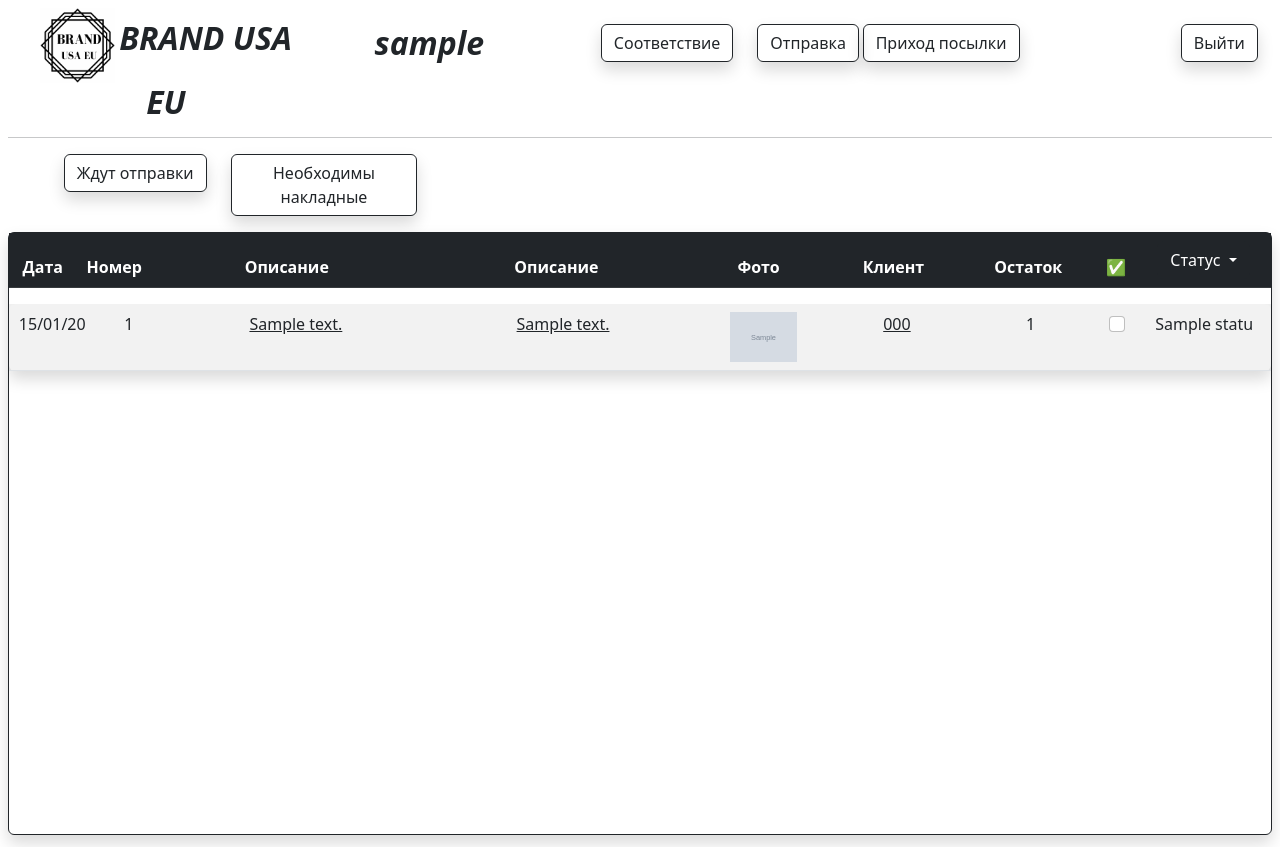
After one commit to DanilZubarev/GBayer, a Django app: a page that uses GBayer/dashbord/templates/dashbord/sk_base.html in a window 1280 px wide. The commit adds this page. Run offline with Django 4.2, Linux system fonts and the light colour scheme; a user stored in the database is signed in; tables that the repository leaves empty hold one stand-in row (values such as "Sample post"); grey boxes marked "Sample" are stand-in pictures.

Commit message:
Доработан рабочий стол склад

```diff
--- a/GBayer/base/models.py
+++ b/GBayer/base/models.py
@@ -15,7 +15,7 @@ class Product(models.Model):
     residue = models.IntegerField(verbose_name='Остаток')
     status = models.ForeignKey('Status', on_delete=models.PROTECT, default=1, verbose_name='Статус')
     category = models.ForeignKey('Category', on_delete=models.PROTECT, default=2, null=True, verbose_name='Категория')
-    employee = models.ForeignKey('auth.User', on_delete=models.CASCADE, verbose_name='Сотрудник')
+    employee = models.ForeignKey('auth.User', null=True, on_delete=models.CASCADE, verbose_name='Сотрудник')
 
     def get_absolute_url(self):
         return reverse('product', kwargs={'product_id': self.pk})
--- a/GBayer/dashbord/form.py
+++ b/GBayer/dashbord/form.py
@@ -11,14 +11,14 @@ class NewGoodsForms(forms.ModelForm):
 
     class Meta:
         model = Goods
-        fields = ['description', 'image', 'weight', 'brand', 'shipping', 'batch',]
+        fields = ['description', 'image', 'weight', 'brand']
         widgets = {
             'description': forms.TextInput(
                 attrs={'class': 'form-control', 'placeholder': 'Описание товара: характеристика, цвет, размер и т.п.'}),
             'image': forms.FileInput(attrs={'class': 'form-control form-control'}),
             'brand': forms.Select(attrs={'class': 'form-select'}),
             'weight': forms.TextInput(
-                attrs={'class': 'form-control', 'placeholder': 'Вес в граммах'}),
+                attrs={'class': 'form-control', 'placeholder': 'Введите вес'}),
         }
 
 
--- a/GBayer/dashbord/templates/dashbord/am_client.html
+++ b/GBayer/dashbord/templates/dashbord/am_client.html
@@ -3,7 +3,7 @@
 {% block content %}
 <div class="container-fluid">
     <div class="row">
-        <div class="row col-4 text-center shadow" style="height: 430px;">
+        <div class="row col-4 text-center" style="height: 430px;">
             <h3 class="col-8"><strong>Клиент</strong></h3>
             <div class="col-3 text-center">
                 <button class="btn btn-outline-light text-secondary" type="button" data-bs-toggle="collapse"
--- a/GBayer/dashbord/templates/dashbord/sk_dashbord.html
+++ b/GBayer/dashbord/templates/dashbord/sk_base.html
@@ -3,7 +3,7 @@
 <html lang="en">
 <head>
     <meta charset="UTF-8">
-    <title>Title</title>
+    <title>{{title}}</title>
     <link href="https://cdn.jsdelivr.net/npm/bootstrap@5.2.3/dist/css/bootstrap.min.css" rel="stylesheet" integrity="sha384-rbsA2VBKQhggwzxH7pPCaAqO46MgnOM80zW1RWuH61DGLwZJEdK2Kadq2F9CUG65" crossorigin="anonymous">
     <script src="https://cdn.jsdelivr.net/npm/bootstrap@5.2.3/dist/js/bootstrap.bundle.min.js" integrity="sha384-kenU1KFdBIe4zVF0s0G1M5b4hcpxyD9F7jL+jjXkk+Q2h455rYXK/7HAuoJl+0I4" crossorigin="anonymous"></script>
     <link rel="shortcut icon" href="{% static 'base/images/favicon.ico' %}" type="image/x-icon">
@@ -15,12 +15,34 @@
                 <a href = "{% url 'general' %}"><img src="{% static 'base/images/Logo_black1.png' %}" height="75"></a>
                 <span class="h2"><em><strong>BRAND USA EU</strong></em></span>
             </div>
+            <div class="col-2 mt-3 text-center">
+                <span class="h2"><em><strong>{{user.username}}</strong></em></span>
+            </div>
+            <div class="col-2 text-end">
+                <a href = "{% url 'sk' %}"><button type="button" class="shadow btn btn-outline-dark mt-3">
+                    Соответствие
+                </button></a>
+            </div>
             <div class="col-1 text-center">
-                <a href = "{% url 'start' %}"><button type="button" class="shadow btn btn-outline-dark btn-lg mt-3">
+                <a href="{% url 'sk_send' %}"><button type="button" class="shadow btn btn-outline-dark mt-3">
+                    Отправка
+                </button></a>
+            </div>
+            <div class="col-2 text-start">
+                <a href = "{% url 'sk_batch' %}"><button type="button" class="shadow btn btn-outline-dark mt-3">
+                    Приход посылки
+                </button></a>
+            </div>
+            <div class="col-1 offset-1 text-center">
+                <a href = "{% url 'start' %}"><button type="button" class="shadow btn btn-outline-dark mt-3">
                     Выйти
                 </button></a>
             </div>
         </div>
     </div>
+    <hr>
+{% block content %}
+
+{% endblock %}
 </body>
 </html>
--- /dev/null
+++ b/GBayer/dashbord/templates/dashbord/sk_send.html
@@ -0,0 +1,83 @@
+{% extends 'dashbord/sk_base.html' %}
+
+{% block content %}
+<div class="container-fluid">
+    <div class="row">
+        <div class="col-2 text-end">
+            <form action="{% url 'sk_send' %}" method="get">
+            <button type="submit" class="shadow btn btn-outline-dark mb-3" name="shipment" value="shipment">
+                Ждут отправки
+            </button>
+            </form>
+        </div>
+        <div class="col-2 text-start">
+            <form action="{% url 'sk_send' %}" method="get">
+            <button type="submit" class="shadow btn btn-outline-dark mb-3" name="invoice" value="invoice">
+                Необходимы накладные
+            </button>
+            </form>
+        </div>
+        <div class="col-6 mt-2">
+            <h5>{{text}}</h5>
+        </div>
+        <div class="col-md-12 border border-dark rounded-2 shadow g-0">
+            <table class="table">
+                <thead align="center">
+                    <tr class="table-dark">
+                        <th width="5%">Дата</th>
+                        <th width="5%">Номер</th>
+                        <th width="20%">Описание</th>
+                        <th width="20%">Описание</th>
+                        <th width="10%">Фото</th>
+                        <th width="10%">Клиент</th>
+                        <th width="10%">Остаток</th>
+                        <td width="3%">✅</td>
+                        <th width="10%">
+                            <div class="dropdown">
+                                <button class="btn btn-dark dropdown-toggle" type="button" data-bs-toggle="dropdown"
+                                        aria-expanded="false">
+                                    Статус
+                                </button>
+                                <ul class="dropdown-menu dropdown-menu-dark">
+                                    {% for s in stat %}
+                                    <li>
+                                        <input type="submit" form="check_status" class="dropdown-item"
+                                               name="stat_checkbox" value="{{s}}">
+                                    </li>
+                                    {% endfor %}
+                                </ul>
+                            </div>
+                        </th>
+                    </tr>
+                </thead>
+            </table>
+            <div class="overflow-scroll" style="height: 530px;">
+                <table class="table table-striped table-hover bg-white rounded-2 shadow">
+                    <form action="{% url 'sk_send' %}" id="check_status" method="get">
+                        {% for i in goods %}
+                        <tr align="center">
+                            <td width="5%">{{i.product.time_update|date:"d/m/y"}}</td>
+                            <td width="5%">{{i.pk}}</td>
+                            <td width="20%"> <a href = "{{i.product.get_absolute_url}}" class="link-dark">{{i.product.description}}</a></td>
+                            <td width="20%"> <a href = "{{i.get_absolute_url}}" class="link-dark">{{i.description}}</a></td>
+                            {% if i.image %}
+                            <td width="10%"><img src="{{i.image.url}}" height="50"></td>
+                            {% endif %}
+                            <td width="10%"><a href = "{{i.product.client.get_absolute_url}}" class="link-dark">{{i.product.client}}</a></td>
+                            <td width="10%">{{i.product.residue}}</td>
+                            <td width="3%">
+                                <input class="form-check-input" type="checkbox" name={{i.product.pk}} id="goods">
+                            </td>
+                            <td width="10%">{{i.product.status}}</td>
+                        </tr>
+                        {% empty %}
+                        <h3 class="text-center">Весь товар отправлен!</h3>
+                        {% endfor %}
+                    </form>
+                </table>
+            </div>
+        </div>
+    </div>
+</div>
+
+{% endblock %}
--- a/GBayer/dashbord/urls.py
+++ b/GBayer/dashbord/urls.py
@@ -6,4 +6,6 @@ urlpatterns = [
     path('am', am, name='am'),
     path('am_client/<int:client_id>', am_client, name='am_client'),
     path('sk', sk, name='sk'),
+    path('sk_batch', sk_batch, name='sk_batch'),
+    path('sk_send', sk_send, name='sk_send'),
 ]
--- a/GBayer/dashbord/views.py
+++ b/GBayer/dashbord/views.py
@@ -3,7 +3,7 @@ import datetime
 from django.contrib.auth.decorators import login_required
 from django.shortcuts import render, get_object_or_404, redirect
 from django.contrib.auth.models import User
-
+from django.db.models import Q, Sum, Count
 
 from base.form import *
 from .form import *
@@ -11,7 +11,6 @@ from .form import *
 
 @login_required
 def am(request):
-
     shop = Shop.objects.all()
     status = Status.objects.all()
     category = Category.objects.all()
@@ -61,7 +60,8 @@ def am(request):
             filter.pop('date_from')
             filter.pop('date_to')
 
-        items = Product.objects.filter(**filter) & Product.objects.filter(employee=User.objects.get(username=request.user))
+        items = Product.objects.filter(**filter) & Product.objects.filter(
+            employee=User.objects.get(username=request.user))
     else:
         items = Product.objects.filter(employee=User.objects.get(username=request.user))
 
@@ -90,7 +90,7 @@ def am_client(request, client_id):
             client.name = request.POST.get('name')
             client.adress = request.POST.get('adress')
             client.save()
-            return redirect('client', client_id=client.pk )
+            return redirect('client', client_id=client.pk)
 
     wait1 = 0
     residue_total_del = 0
@@ -109,7 +109,72 @@ def am_client(request, client_id):
 
 @login_required
 def sk(request):
-    goods = Goods.objects.all()
+    shop = Shop.objects.all()
+    brand = Brand.objects.all()
+    goods = Goods.objects.filter(product=None)
+    products = Product.objects.filter(Q(status='2') | Q(status='3'))
+
+    if request.method == 'POST':
+        good_product = request.POST.dict()
+        if 'shop_f' in request.POST.keys():
+            good_product.pop('shop_f')
+        if 'brand_f' in request.POST.keys():
+            good_product.pop('brand_f')
+        keys = list(good_product)
+        good = Goods.objects.get(pk=keys[1])
+        product = Product.objects.get(pk=keys[2])
+        good.product = product
+        product.status = Status.objects.get(pk=4)
+        good.save()
+        product.save()
+
+    shop_f = request.GET.get('shop')
+    brand_f = request.GET.get('brand')
+
+    if request.GET.get('shop') or request.GET.get('brand'):
+        if request.GET.get('shop'):
+            try:
+                Brand.objects.get(title=request.GET.get('brand_f'))
+                filter_brand = Brand.objects.get(title=request.GET.get('brand_f'))
+                goods = Goods.objects.filter(Q(product=None) & Q(brand=filter_brand))
+                filter_shop = get_object_or_404(Shop, title=request.GET.get('shop'))
+                products = products.filter(shop=filter_shop)
+            except:
+                filter_shop = get_object_or_404(Shop, title=request.GET.get('shop'))
+                products = products.filter(shop=filter_shop)
+        else:
+            try:
+                Shop.objects.get(title=request.GET.get('shop_f'))
+                filter_shop = Shop.objects.get(title=request.GET.get('shop_f'))
+                products = products.filter(shop=filter_shop)
+                filter_brand = get_object_or_404(Brand, title=request.GET.get('brand'))
+                goods = Goods.objects.filter(Q(product=None) & Q(brand=filter_brand))
+            except:
+                filter_brand = get_object_or_404(Brand, title=request.GET.get('brand'))
+                goods = Goods.objects.filter(Q(product=None) & Q(brand=filter_brand))
+
+    context = {
+        'title': 'Рабочий стол', 'goods': goods, 'products': products, 'total_products': len(products),
+        'total_goods': len(goods), 'shop': shop, 'brand': brand, 'shop_f': shop_f, 'brand_f': brand_f
+    }
+    return render(request, 'dashbord/sk.html', context)
+
+
+@login_required
+def sk_batch(request):
+    goods = Goods.objects.filter(batch=None)
+
+    if request.method == 'GET':
+        if request.GET.keys():
+            batch = Batch(employee=request.user)
+            batch.save()
+            for key in request.GET:
+                item_checkbox = Goods.objects.get(pk=key)
+                item_checkbox.batch = batch
+                item_checkbox.save()
+            goods = Goods.objects.filter(batch=batch)
+            batch.weight = goods.aggregate(Sum('weight'))['weight__sum']
+            batch.save()
 
     if request.method == 'POST':
         if 'description' in request.POST.keys():
@@ -120,18 +185,50 @@ def sk(request):
                 it = form.save(commit=False)
                 it.employee = request.user
                 it.save()
-                return redirect('sk')
+                return redirect('sk_batch')
         if 'title' in request.POST.keys():
             form_brand = NewBrandForms(request.POST)
             form = NewGoodsForms()
             if form_brand.is_valid():
                 form_brand.save()
-                return redirect('sk')
+                return redirect('sk_batch')
     else:
         form = NewGoodsForms()
-        form_brand = NewClientForms()
+        form_brand = NewBrandForms()
 
     context = {
-        'title': 'Рабочий стол', 'goods': goods, 'form': form, 'form_brand': form_brand
+        'title': 'Товар на складе', 'goods': goods, 'form': form, 'form_brand': form_brand
     }
-    return render(request, 'dashbord/sk_dashbord.html', context)
+    return render(request, 'dashbord/sk_batch.html', context)
+
+
+@login_required
+def sk_send(request):
+    goods = Goods.objects.exclude(product=None)
+    text = ''
+    if request.GET.keys():
+        if 'shipment' in request.GET.keys():
+            goods = goods.filter(product__status=5)
+            text = f'Всего позиций к отправке {len(goods)} общий вес: ' \
+                   f'{goods.aggregate(Sum("weight"))["weight__sum"]} кг.'
+        if 'invoice' in request.GET.keys():
+            goods = goods.filter(product__status=4).order_by("product__client")
+            text = f'Необходимо создать накладные по {len(goods)} позициям для ' \
+                   f'{len(goods.values("product__client").annotate(count=Count("product__client")))} клиентов'
+        if request.GET.get('stat_checkbox'):
+            stat_checkbox = request.GET.get('stat_checkbox')
+            for key in request.GET:
+                if key != 'stat_checkbox':
+                    item_checkbox = Product.objects.get(pk=key)
+                    status_checkbox = Status.objects.get(title=stat_checkbox)
+                    item_checkbox.status = status_checkbox
+                    item_checkbox.save()
+
+    sum_weight = goods.aggregate(Sum('weight'))['weight__sum']
+    stat = Status.objects.filter(Q(pk=5) | Q(pk=6))
+
+    context = {
+        'title': 'На отправку', 'goods': goods, 'total': len(goods), 'weight': sum_weight, 'text': text, 'stat': stat
+    }
+
+    return render(request, 'dashbord/sk_send.html', context)
```
Also changed, not shown: GBayer/base/views.py (+9 -22 lines), GBayer/dashbord/admin.py (+6 -1 lines), GBayer/dashbord/models.py (+17 -3 lines), GBayer/dashbord/templates/dashbord/sk.html (added, +120 -0 lines), GBayer/dashbord/templates/dashbord/sk_batch.html (added, +76 -0 lines), GBayer/base/migrations/0001_initial.py (deleted), GBayer/base/migrations/0002_auto_20221215_0515.py (deleted), GBayer/base/migrations/0003_auto_20230109_2253.py (deleted), GBayer/base/migrations/0004_alter_shop_options_alter_status_options_and_more.py (deleted).
